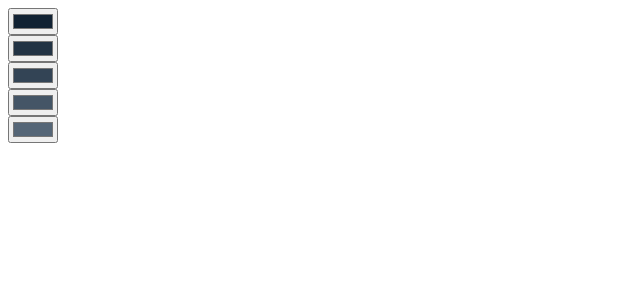
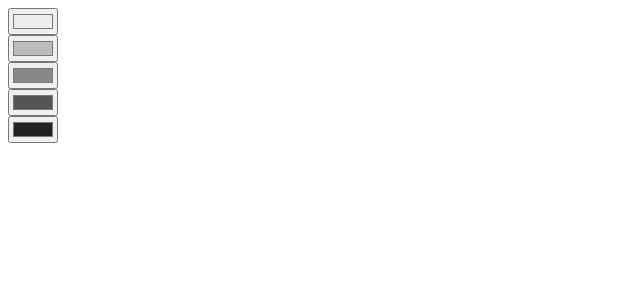
Before and after one commit to aurer/tailor-colors, a Preact app: page / in a window 1280 px wide. Shown: the top 300 px of the page, without its empty margins (0-640 px from the left). Built offline with nearby package versions, Linux system fonts and the light colour scheme.

Commit message:
Setting default colors to greyscale

```diff
--- a/src/components/App.js
+++ b/src/components/App.js
@@ -6,11 +6,11 @@ export default class App extends Component {
     super();
     this.state = {
       colors: [
-        {name: 'color-primary-lighter', value: '#112233' },
-        {name: 'color-primary-light', value: '#223344' },
-        {name: 'color-primary', value: '#334455' },
-        {name: 'color-primary-dark', value: '#445566' },
-        {name: 'color-primary-daker', value: '#556677' }
+        {name: 'color-primary-lighter', value: '#eeeeee' },
+        {name: 'color-primary-light', value: '#bbbbbb' },
+        {name: 'color-primary', value: '#888888' },
+        {name: 'color-primary-dark', value: '#555555' },
+        {name: 'color-primary-daker', value: '#222222' }
       ]
     }
   }
```
Also changed, not shown: 3 other files (tests, documents, lock files or other folders).
